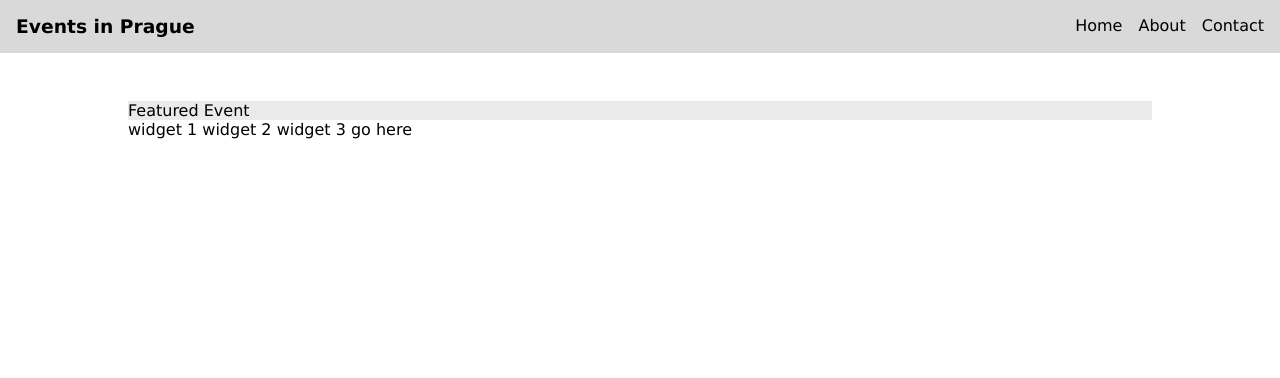
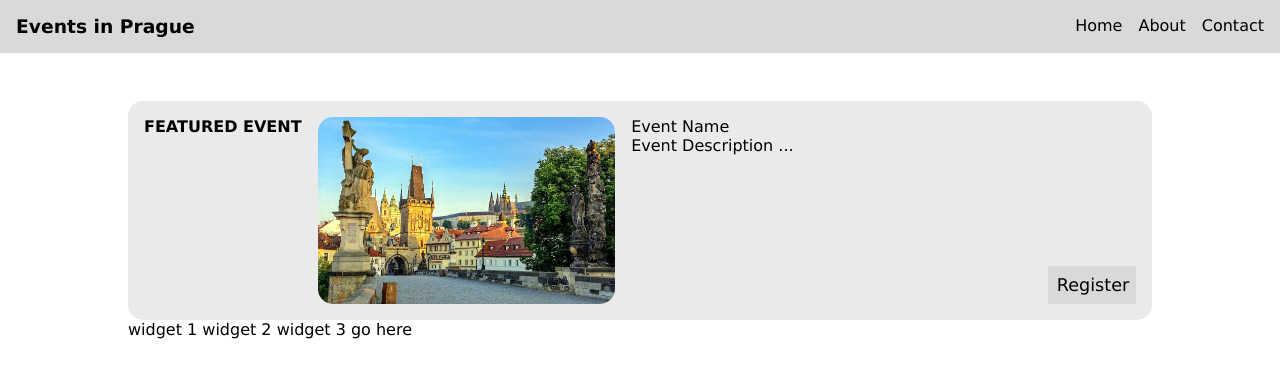
Before and after one commit to Swayndev/hackathon-project-week4, a website: page src/index.html in a window 1280 px wide. Drawn offline with nearby package versions, Linux system fonts and the light colour scheme; files that its build step writes are made by us from their sources.

Commit message:
add html and css

```diff
--- a/src/css/style.scss
+++ b/src/css/style.scss
@@ -43,5 +43,43 @@ body {
 
 	.featured__event {
 		background-color: $light-bg-color;
+		display: flex;
+		border-radius: 15px;
+		padding: 1rem;
+		gap: 1rem;
+
+		.title--vertical {
+			writing-mode: sideways-lr;
+			text-transform: uppercase;
+			font-weight: bold;
+			text-align: center;
+		}
+
+		img {
+			width: 30%;
+			border-radius: 15px;
+		}
+
+		.featured__event__description {
+			display: flex;
+			flex-direction: column;
+			flex-grow: 1;
+			align-items: stretch;
+
+			.btn {
+				align-self: flex-end;
+
+				width: 5em;
+				margin-top: auto;
+				padding: 0.5em;
+				background-color: $dark-bg-color;
+				font-weight: 100;
+				font-size: 1.1em;
+				text-align: center;
+				&:hover {
+					background-color: $light-bg-color;
+				}
+			}
+		}
 	}
 }
--- a/src/index.html
+++ b/src/index.html
@@ -24,7 +24,15 @@
 
 
     <div class="container">
-        <div class="featured__event">Featured Event</div>
+        <div class="featured__event">
+            <div class="title--vertical">Featured Event</div>
+            <img src="./img/img-placeholder.jpg" alt="Prague in the golden hour">
+            <div class="featured__event__description">
+                <div class="event__name">Event Name</div>
+                <div class="event__description">Event Description ...</div>
+                <div class="btn bnt--register">Register</div>
+            </div>
+        </div>
 
 
 
@@ -33,7 +41,7 @@
 
 
 
-        <div class="event__widget">widget 1 widget 2 widget 3 go here</div>
+        <div class="event__widgets">widget 1 widget 2 widget 3 go here</div>
     </div>
 
 
```
